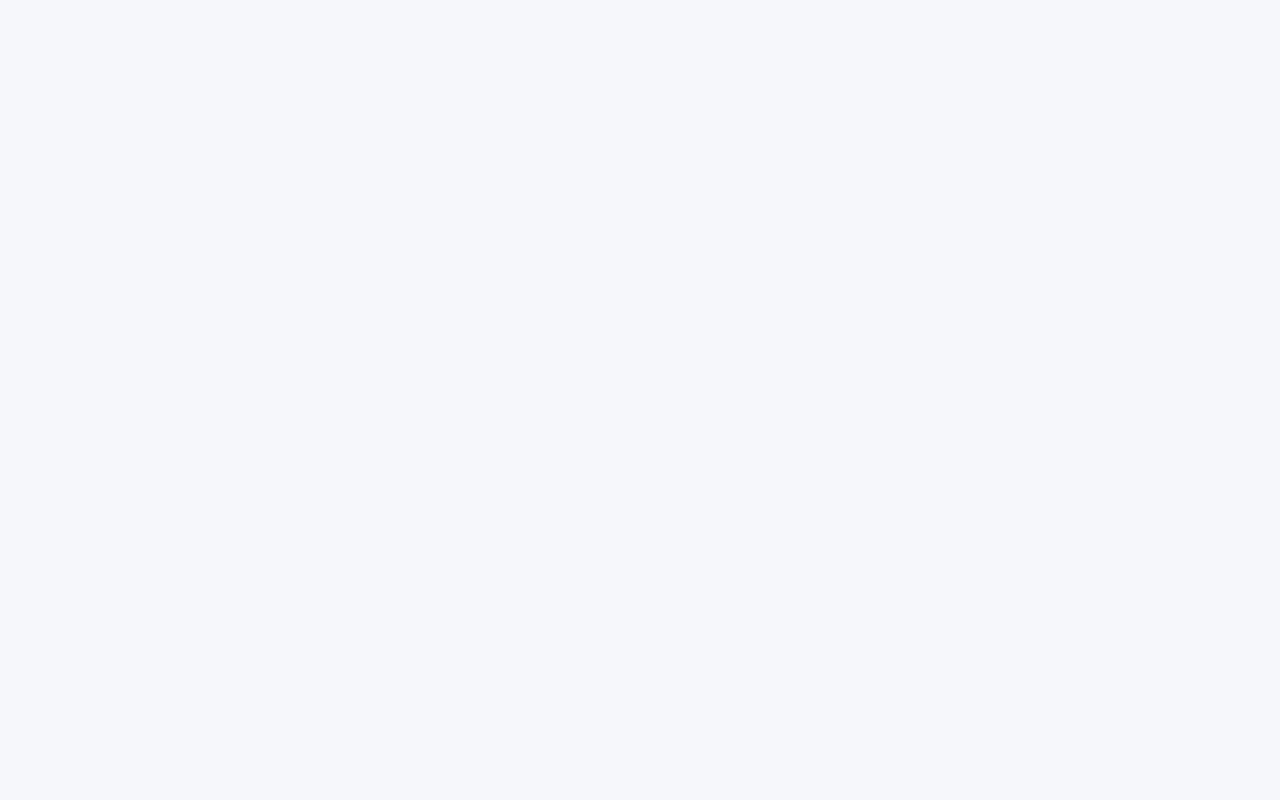
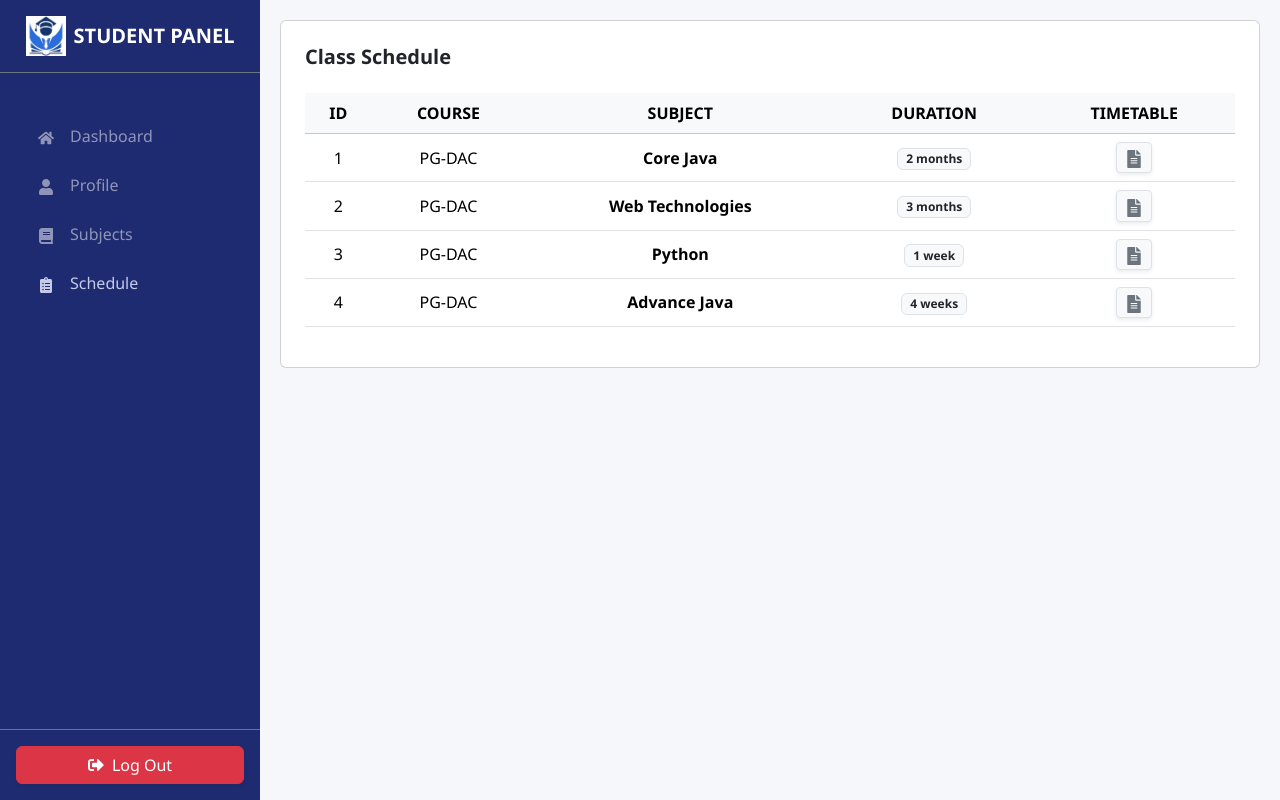
Before and after one commit to Institute-Management-System/Institute-Management-System, a React (Vite) app in the folder frontend/app/: page /student/schedule in a window 1280 px wide. Before the commit this address had no page. Built offline with nearby package versions, Linux system fonts and the light colour scheme.

Commit message:
schedule added

```diff
--- a/frontend/app/src/App.jsx
+++ b/frontend/app/src/App.jsx
@@ -21,6 +21,7 @@ import AdminAddUser from "./pages/admin/AdminAddUser";
 import StudentDashboard from "./pages/students/Dashboard";
 import StudentProfile from "./pages/students/Profile";
 import StudentSubjects from "./pages/students/Subjects";
+import StudentSchedule from "./pages/students/Schedule";
 
 
 // ================= TEACHER IMPORTS =================
@@ -56,6 +57,7 @@ const App = () => {
           <Route path="dashboard" element={<StudentDashboard />} />
           <Route path="profile" element={<StudentProfile />} />
           <Route path="subjects" element={<StudentSubjects />} />
+          <Route path="schedule" element={<StudentSchedule />} />
         </Route>
 
         {/* --- TEACHER ROUTES --- */}
--- a/frontend/app/src/layout/MainLayout.jsx
+++ b/frontend/app/src/layout/MainLayout.jsx
@@ -83,7 +83,8 @@ const MainLayout = ({ role }) => {
         // Student links will go here
          { path: "/student/dashboard", label: "Dashboard", icon: <FaHome /> },
          { path: "/student/profile", label: "Profile", icon: <FaUser /> },
-          { path: "/student/subjects", label: "Subjects", icon: <FaBook /> }
+          { path: "/student/subjects", label: "Subjects", icon: <FaBook /> },
+          { path: "/student/schedule", label: "Schedule", icon: <FaClipboardList /> }
       ];
     }
 
--- /dev/null
+++ b/frontend/app/src/pages/students/Schedule.jsx
@@ -0,0 +1,121 @@
+// Import React hooks for state management and lifecycle handling
+import React, { useState, useEffect } from 'react';
+
+// Icon for timetable/download button
+import { FaFileAlt } from 'react-icons/fa';
+
+// Toast notification utilities
+import { ToastContainer, toast } from 'react-toastify';
+import 'react-toastify/dist/ReactToastify.css';
+
+// Schedule component
+const Schedule = () => {
+
+  // State to store schedule data (table rows)
+  const [schedules, setSchedules] = useState([]);
+
+  // useEffect runs once when component mounts
+  useEffect(() => {
+
+    // Dummy schedule data (can be replaced by API later)
+    const fetchedData = [
+      { id: 101, course: 'PG-DAC', subject: 'Core Java', duration: '2 months' },
+      { id: 102, course: 'PG-DAC', subject: 'Web Technologies', duration: '3 months' },
+      { id: 103, course: 'PG-DAC', subject: 'Python', duration: '1 week' },
+      { id: 104, course: 'PG-DAC', subject: 'Advance Java', duration: '4 weeks' },
+    ];
+
+    // Store data into state
+    setSchedules(fetchedData);
+  }, []); // Empty dependency array → runs only once
+
+  // Function called when download button is clicked
+  const handleDownload = (subject) => {
+
+    // Show toast notification (only UI feedback, no actual download)
+    toast.info(`Downloading schedule for ${subject}...`);
+  };
+
+  return (
+    <>
+      {/* Toast notification container */}
+      <ToastContainer position="top-right" autoClose={2000} />
+
+      {/* Card container */}
+      <div className="card card-custom p-4">
+
+        {/* Card heading */}
+        <h5 className="mb-4 fw-bold">Class Schedule</h5>
+
+        {/* Makes table scrollable on small screens */}
+        <div className="table-responsive">
+
+          {/* Schedule table */}
+          <table className="table table-custom table-hover align-middle">
+
+            {/* Table header */}
+            <thead className="table-light">
+              <tr>
+                <th className="text-center">ID</th>
+                <th className="text-center">COURSE</th>
+                <th className="text-center">SUBJECT</th>
+                <th className="text-center">DURATION</th>
+                <th className="text-center">TIMETABLE</th>
+              </tr>
+            </thead>
+
+            {/* Table body */}
+            <tbody>
+
+              {/* Loop through schedule list */}
+              {schedules.map((row, index) => (
+                <tr key={row.id}>
+
+                  {/* Serial number (not database ID) */}
+                  <td className="text-center">{index + 1}</td>
+
+                  {/* Course name */}
+                  <td className="text-center">{row.course}</td>
+
+                  {/* Subject name */}
+                  <td className="text-center fw-semibold">{row.subject}</td>
+
+                  {/* Duration displayed as badge */}
+                  <td className="text-center">
+                    <span className="badge bg-light text-dark border">
+                      {row.duration}
+                    </span>
+                  </td>
+
+                  {/* Download button */}
+                  <td className="text-center">
+                    <button
+                      className="btn btn-sm btn-light border shadow-sm"
+                      onClick={() => handleDownload(row.subject)}
+                      title="Download Timetable"
+                    >
+                      {/* File icon */}
+                      <FaFileAlt size={18} className="text-secondary" />
+                    </button>
+                  </td>
+                </tr>
+              ))}
+
+              {/* Message when no schedules are available */}
+              {schedules.length === 0 && (
+                <tr>
+                  <td colSpan="5" className="text-center text-muted py-3">
+                    No schedules available.
+                  </td>
+                </tr>
+              )}
+            </tbody>
+          </table>
+        </div>
+      </div>
+    </>
+  );
+};
+
+// Export component
+export default Schedule;
```
